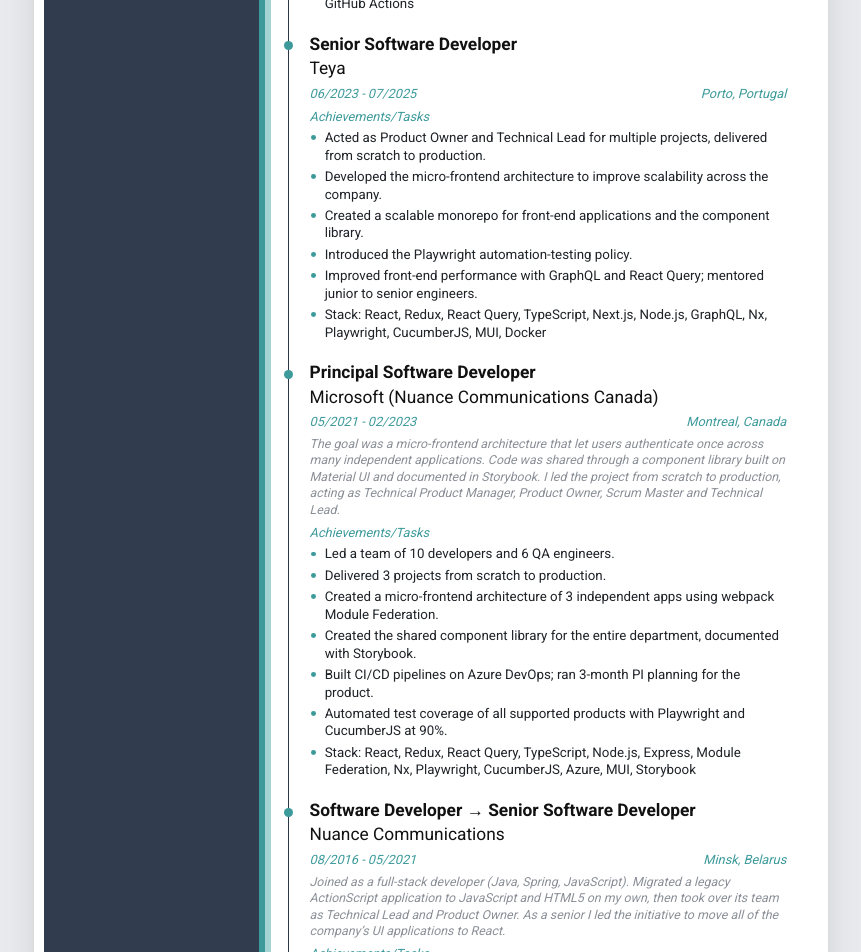
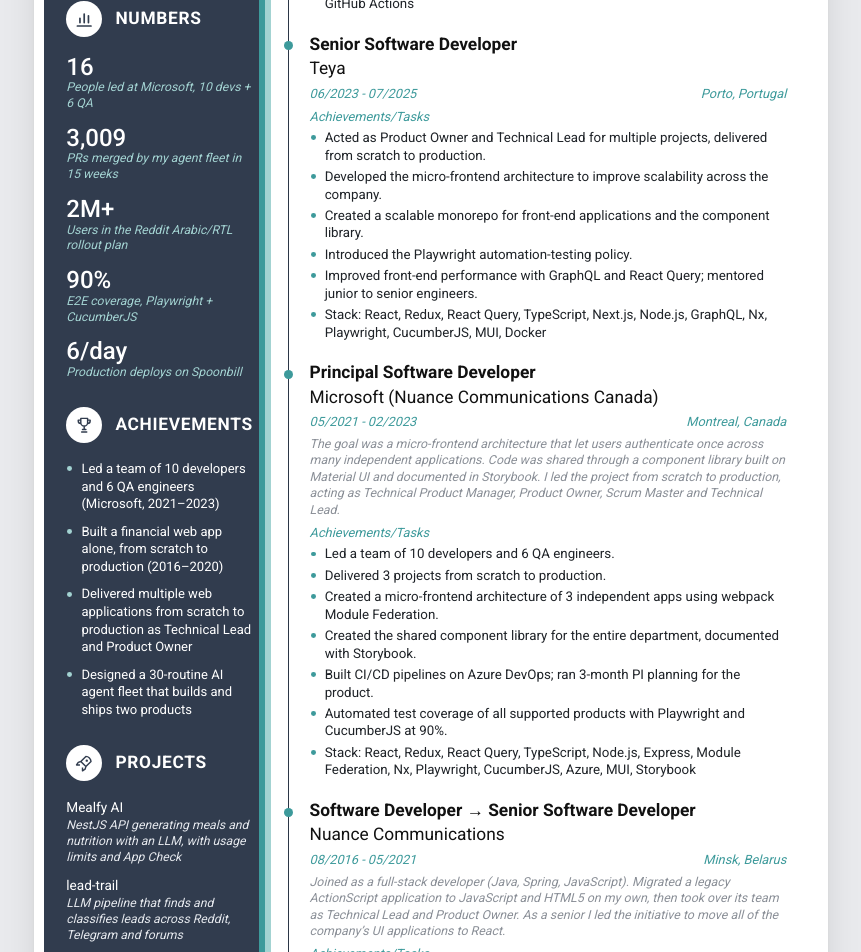
Before and after one commit to DmitryKandratsenka/DmitryKandratsenka.github.io, a Next.js app: page /cv in a window 1280 px wide. Shown: the part 1200-2152 px from the top of the page, without its empty margins (209-1070 px from the left). Built offline with nearby package versions, Linux system fonts and the light colour scheme; no server answers.

Commit message:
CV: fill the sidebar below page 1
Numbers, Achievements (restored from the original CV), Projects and
Online links start at the top of page 2, so the slate rail is no longer
empty for two pages.

```diff
--- a/src/app/cv/cv.css
+++ b/src/app/cv/cv.css
@@ -162,6 +162,82 @@
 .cv-langs em {
   font-size: 9.2pt;
   color: #e6e9ee;
+}
+
+/* Sidebar, continued: fills the rail below page 1. Sections use padding,
+   not margin, so a section that starts a new page keeps its top space. */
+.cv-side-sec {
+  padding-top: 7mm;
+  break-inside: avoid;
+}
+.cv-side-sec:first-child {
+  padding-top: 0;
+}
+/* Longer headings here; one size down so they stay on one line. */
+.cv-side-sec .cv-shead h2 {
+  font-size: 13pt;
+}
+.cv-stats {
+  margin: 0;
+  display: grid;
+  gap: 3.4mm;
+}
+.cv-stats div {
+  display: flex;
+  flex-direction: column;
+}
+.cv-stats dd {
+  order: -1;
+  margin: 0;
+  font-size: 18pt;
+  font-weight: 500;
+  line-height: 1.1;
+  color: #fff;
+}
+.cv-stats dt {
+  font-size: 9.2pt;
+  font-style: italic;
+  color: var(--cv-teal-light);
+  line-height: 1.3;
+}
+.cv-side-list,
+.cv-side-projects {
+  list-style: none;
+  margin: 0;
+  padding: 0;
+  display: grid;
+  gap: 2.6mm;
+}
+.cv-side-list li {
+  position: relative;
+  padding-left: 4mm;
+  font-size: 9.8pt;
+  line-height: 1.35;
+}
+.cv-side-list li::before {
+  content: '';
+  position: absolute;
+  left: 0.3mm;
+  top: 1.7mm;
+  width: 1.3mm;
+  height: 1.3mm;
+  border-radius: 50%;
+  background: var(--cv-teal-light);
+}
+.cv-side-projects li {
+  display: grid;
+  gap: 0.4mm;
+  font-size: 10.2pt;
+}
+.cv-side-projects em,
+.cv-side-projects a {
+  font-size: 9.2pt;
+  line-height: 1.3;
+  color: #e6e9ee;
+  text-decoration: none;
+}
+.cv-side-projects em {
+  font-style: italic;
 }
 
 /* ── Main column ── */
@@ -412,6 +488,11 @@
     box-shadow: none;
     min-height: 0;
   }
+  /* The extra sidebar sections start at the top of page 2. */
+  .cv-side-more {
+    break-before: page;
+    padding-top: 7mm;
+  }
   /* position: fixed repeats an element on every printed page. */
   .cv-rail {
     position: fixed;
--- a/src/app/cv/page.tsx
+++ b/src/app/cv/page.tsx
@@ -1,6 +1,18 @@
 import type { Metadata } from 'next';
 import { Roboto } from 'next/font/google';
-import { cvInterests, cvLanguages, cvSkills, education, experience, profile, ventures } from '@/content/profile';
+import {
+  cvAchievements,
+  cvHighlights,
+  cvInterests,
+  cvLanguages,
+  cvOnline,
+  cvProjects,
+  cvSkills,
+  education,
+  experience,
+  profile,
+  ventures,
+} from '@/content/profile';
 import { CvToolbar } from './CvToolbar';
 import { Rich } from '@/components/Rich';
 import './cv.css';
@@ -80,6 +92,16 @@ const I = {
     <svg viewBox="0 0 24 24" aria-hidden>
       <rect x="3.5" y="7" width="17" height="12" rx="2" fill="none" stroke="currentColor" strokeWidth="1.8" />
       <path d="M9 7V5h6v2M3.5 12h17M10.5 12v2h3v-2" fill="none" stroke="currentColor" strokeWidth="1.8" />
+    </svg>
+  ),
+  chart: (
+    <svg viewBox="0 0 24 24" aria-hidden>
+      <path d="M4 20h16M7 16v-5M12 16V6M17 16v-8" fill="none" stroke="currentColor" strokeWidth="2" strokeLinecap="round" />
+    </svg>
+  ),
+  trophy: (
+    <svg viewBox="0 0 24 24" aria-hidden>
+      <path d="M8 4h8v5a4 4 0 01-8 0V4zM8 6H5v1a3 3 0 003 3M16 6h3v1a3 3 0 01-3 3M12 13v4M9 20h6M10 17h4" fill="none" stroke="currentColor" strokeWidth="1.7" strokeLinejoin="round" strokeLinecap="round" />
     </svg>
   ),
   rocket: (
@@ -212,6 +234,54 @@ export default function CvPage() {
               <li key={s}>{s}</li>
             ))}
           </ul>
+
+          {/* Page 2 onwards in print; straight after Interests on screen. */}
+          <div className="cv-side-more">
+            <section className="cv-side-sec">
+              <SideHeading icon={I.chart}>Numbers</SideHeading>
+              <dl className="cv-stats">
+                {cvHighlights.map((h) => (
+                  <div key={h.label}>
+                    <dt>{h.label}</dt>
+                    <dd>{h.value}</dd>
+                  </div>
+                ))}
+              </dl>
+            </section>
+
+            <section className="cv-side-sec">
+              <SideHeading icon={I.trophy}>Achievements</SideHeading>
+              <ul className="cv-side-list">
+                {cvAchievements.map((a) => (
+                  <li key={a}>{a}</li>
+                ))}
+              </ul>
+            </section>
+
+            <section className="cv-side-sec">
+              <SideHeading icon={I.rocket}>Projects</SideHeading>
+              <ul className="cv-side-projects">
+                {cvProjects.map((p) => (
+                  <li key={p.name}>
+                    <span>{p.name}</span>
+                    <em>{p.note}</em>
+                  </li>
+                ))}
+              </ul>
+            </section>
+
+            <section className="cv-side-sec">
+              <SideHeading icon={I.globe}>Online</SideHeading>
+              <ul className="cv-side-projects">
+                {cvOnline.map((o) => (
+                  <li key={o.label}>
+                    <span>{o.label}</span>
+                    <a href={o.href}>{o.value}</a>
+                  </li>
+                ))}
+              </ul>
+            </section>
+          </div>
         </aside>
 
         <main className="cv-main">
--- a/src/content/profile.ts
+++ b/src/content/profile.ts
@@ -307,6 +307,36 @@ export const cvLanguages = [
 
 export const cvInterests = ['Chess', 'Soccer', 'Kitesurfing'];
 
+/* Sidebar, page 2 onwards: the strongest numbers, scannable in seconds. */
+export const cvHighlights = [
+  { value: '16', label: 'People led at Microsoft, 10 devs + 6 QA' },
+  { value: '3,009', label: 'PRs merged by my agent fleet in 15 weeks' },
+  { value: '2M+', label: 'Users in the Reddit Arabic/RTL rollout plan' },
+  { value: '90%', label: 'E2E coverage, Playwright + CucumberJS' },
+  { value: '6/day', label: 'Production deploys on Spoonbill' },
+];
+
+/* From the original CV's Achievements section. */
+export const cvAchievements = [
+  'Led a team of 10 developers and 6 QA engineers (Microsoft, 2021–2023)',
+  'Built a financial web app alone, from scratch to production (2016–2020)',
+  'Delivered multiple web applications from scratch to production as Technical Lead and Product Owner',
+  'Designed a 30-routine AI agent fleet that builds and ships two products',
+];
+
+export const cvProjects = [
+  { name: 'Mealfy AI', note: 'NestJS API generating meals and nutrition with an LLM, with usage limits and App Check' },
+  { name: 'lead-trail', note: 'LLM pipeline that finds and classifies leads across Reddit, Telegram and forums' },
+  { name: 'Vendor Interface', note: 'Financial SPA built solo: Java, Spring Boot, React, MySQL (2016–2020)' },
+];
+
+export const cvOnline = [
+  { label: 'Portfolio', value: 'dmitrykandratsenka.github.io', href: 'https://dmitrykandratsenka.github.io' },
+  { label: 'Case studies', value: '…github.io/work', href: 'https://dmitrykandratsenka.github.io/#work' },
+  { label: 'Spoonbill', value: 'spoonbill.app', href: 'https://spoonbill.app' },
+  { label: 'Sklad', value: 'sklad.app', href: 'https://sklad.app' },
+];
+
 export const education = {
   degree: 'Information technology software, Bachelor’s degree',
   school: 'Belarusian State University of Informatics and Radioelectronics',
```
Also changed, not shown: 1 other file (tests, documents, lock files or other folders).
